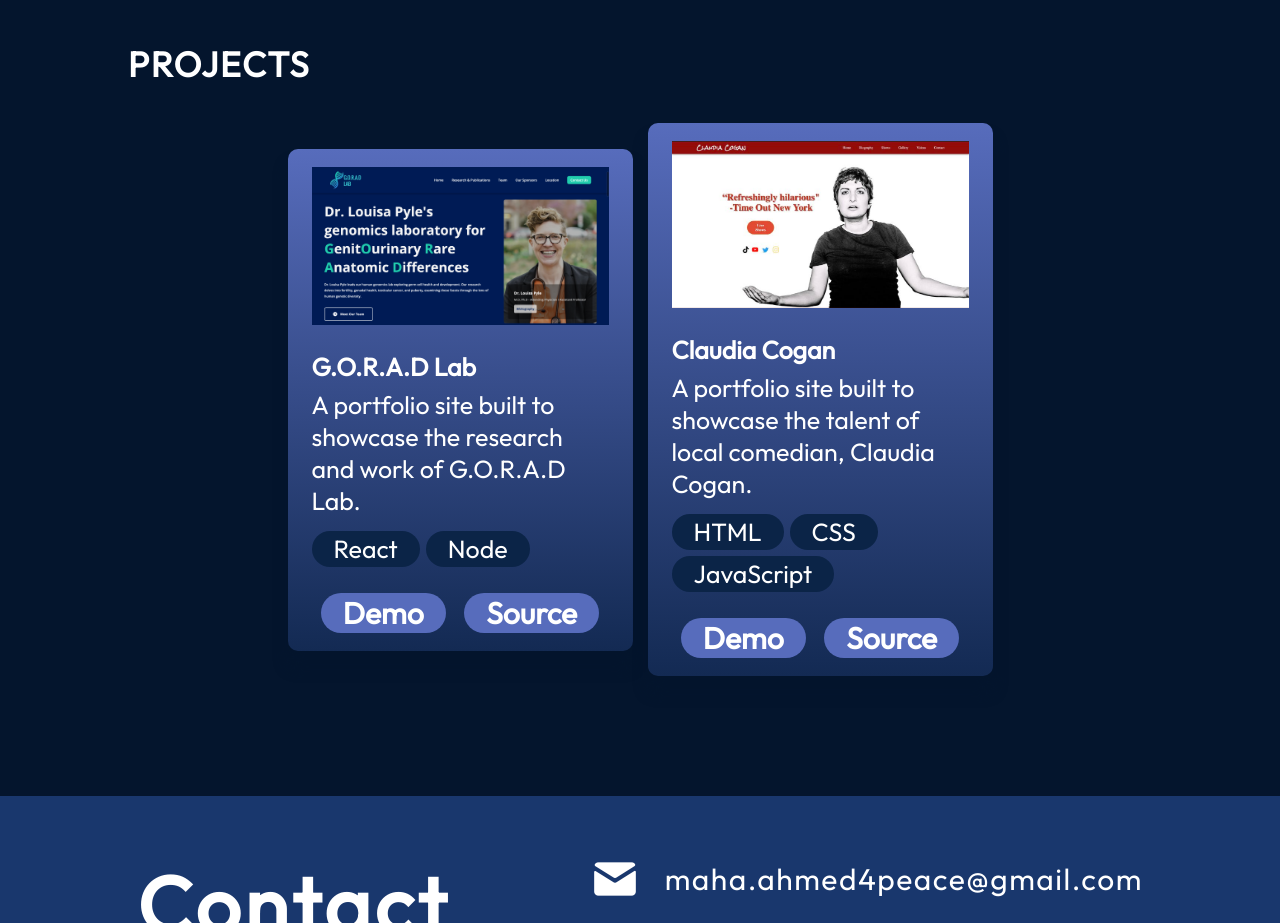
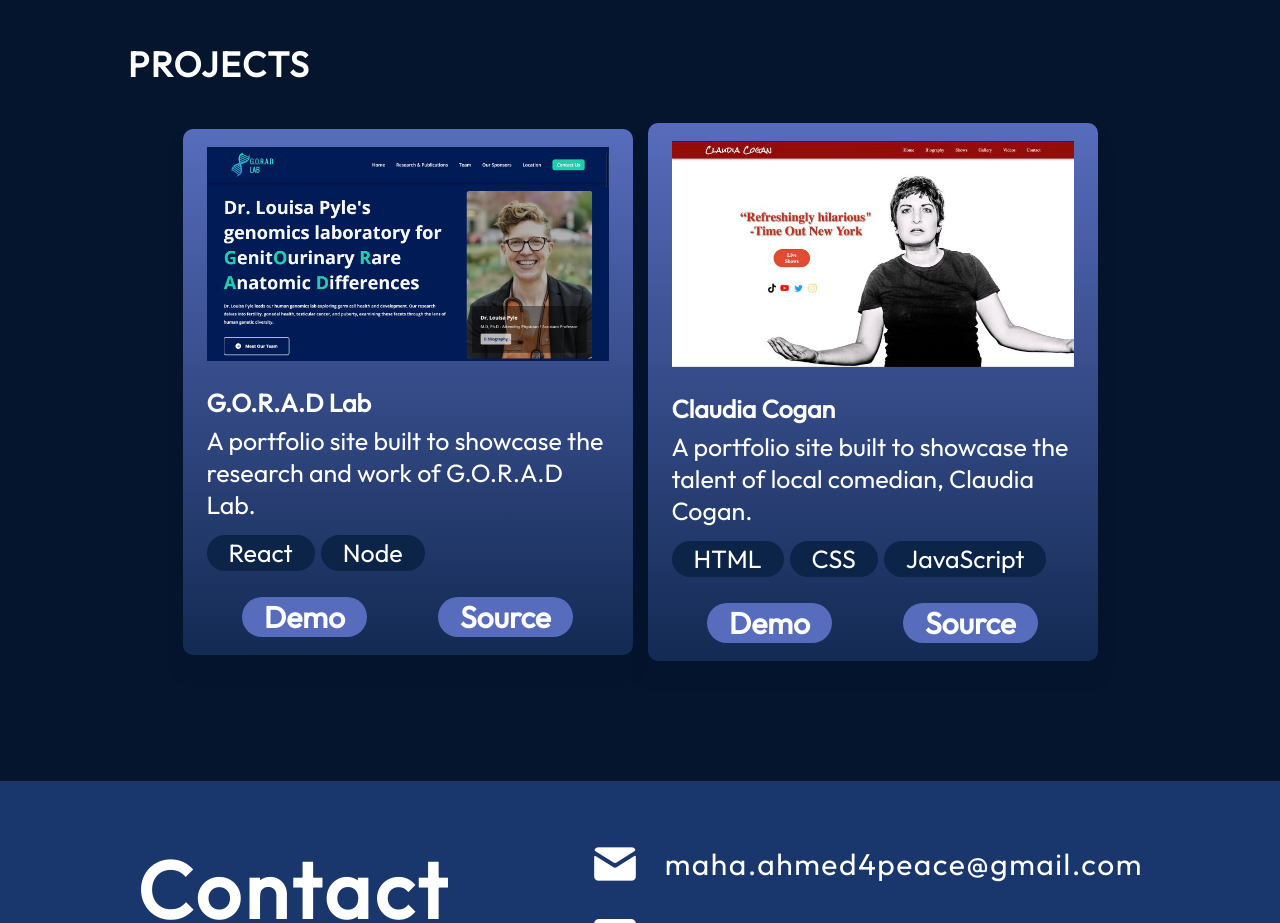
Before and after one commit to eternalmaha/Portfolio, a React (Vite) app: page / in a window 1280 px wide. Shown: the part 2380-3303 px from the top of the page. Built offline with nearby package versions, Linux system fonts and the light colour scheme.

Commit message:
fixed issue of inequal project cards due to skills wrapping

```diff
--- a/src/components/Projects/ProjectCard.module.css
+++ b/src/components/Projects/ProjectCard.module.css
@@ -7,7 +7,8 @@
     background: linear-gradient(180deg, #576cbc 0%, #132a53 100%);
     box-shadow: 0 16px 14px 0 #04152d;
     padding: 18px 24px;
-    max-width: 345px;
+    max-width: 450px;
+
 }
 
 .image {
@@ -27,6 +28,7 @@
 
 .skills {
     width: 100%;
+    height:max-content;
     margin-top: 14px;
     display: flex;
     flex-direction: row;
```
